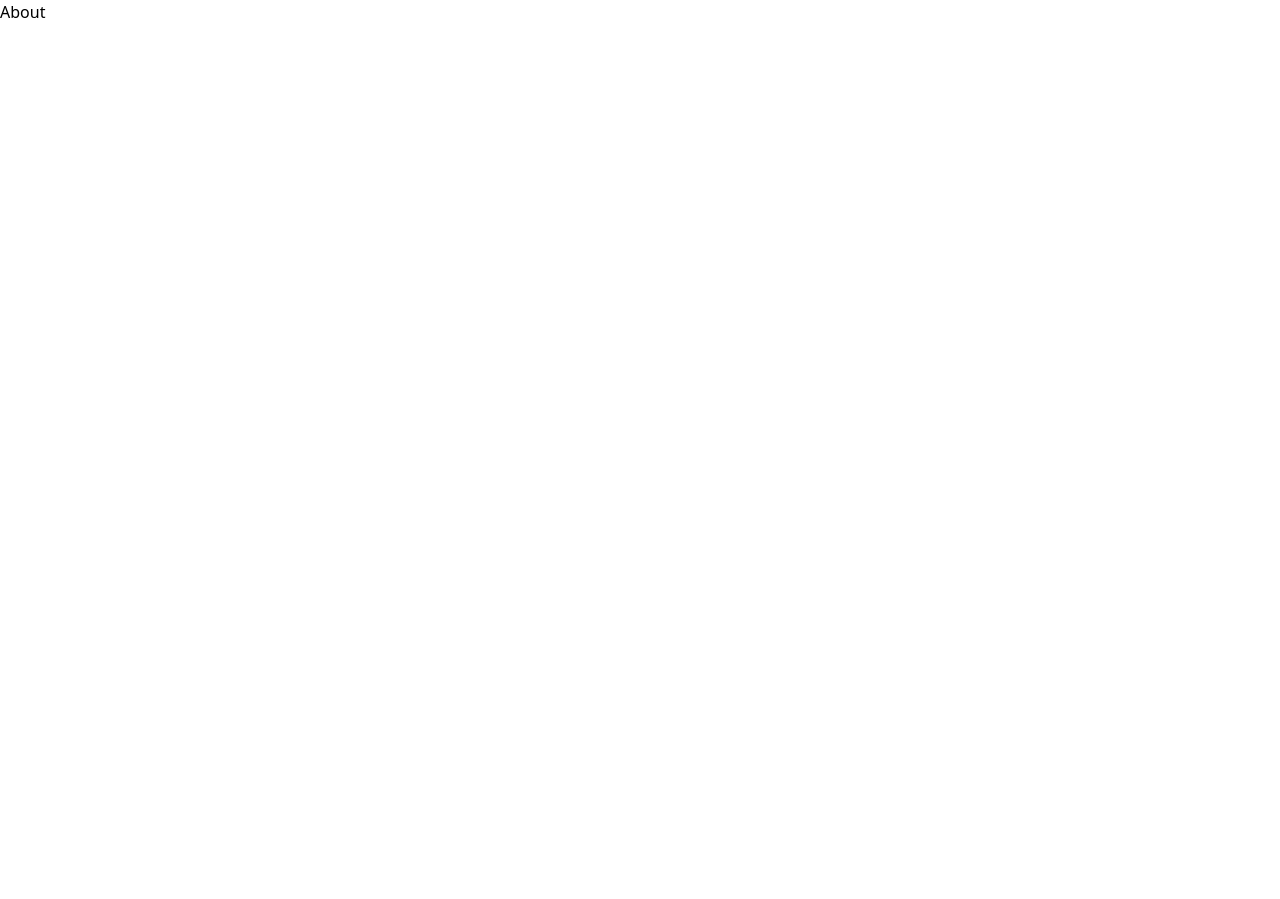
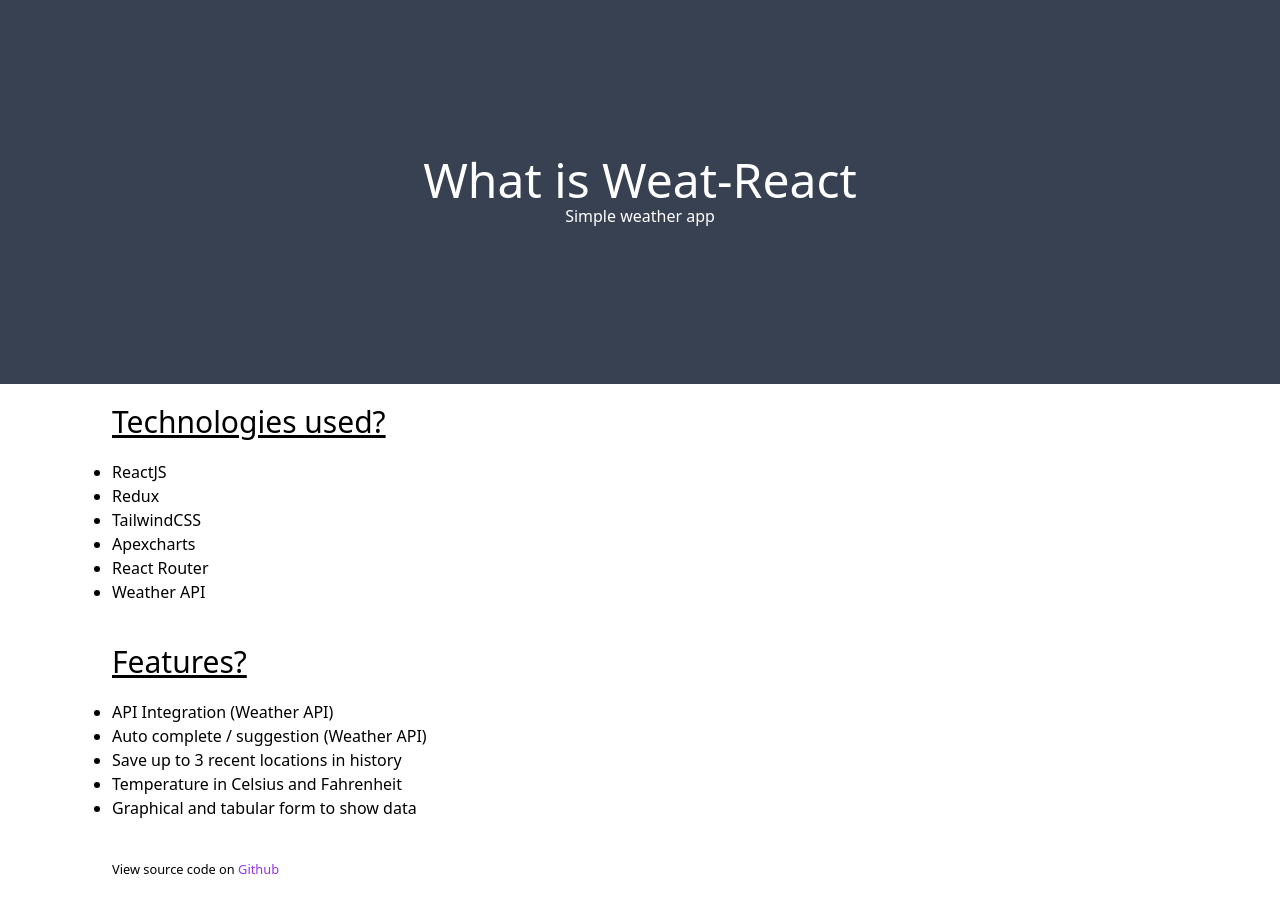
Before and after one commit to Atif-Bashir-1998/Weat-React, a React (Create React App) app: page /about in a window 1280 px wide. Before the commit the page ends 800 px from the top, so only its background shows below. Built offline with nearby package versions, Linux system fonts and the light colour scheme.

Commit message:
About page is ready

```diff
--- a/src/views/About.js
+++ b/src/views/About.js
@@ -2,7 +2,40 @@
 
 function About() {
   return (
-    <div>About</div>
+    <div>
+      <section className='flex flex-col justify-center items-center h-96 bg-gray-700 text-white'>
+        <h1 className='text-3xl md:text-5xl'>What is Weat-React</h1>
+        <h3>Simple weather app</h3>
+      </section>
+
+      <section className='flex flex-col gap-10 px-14 md:px-28 py-5'>
+        <div>
+          <h1 className='text-3xl underline mb-5'>Technologies used?</h1>
+          <ul className='list-disc'>
+            <li>ReactJS</li>
+            <li>Redux</li>
+            <li>TailwindCSS</li>
+            <li>Apexcharts</li>
+            <li>React Router</li>
+            <li>Weather API</li>
+          </ul>
+        </div>
+
+        <div>
+          <h1 className='text-3xl underline mb-5'>Features?</h1>
+          <ul className='list-disc'>
+            <li>API Integration (Weather API)</li>
+            <li>Auto complete / suggestion (Weather API)</li>
+            <li>Save up to 3 recent locations in history</li>
+            <li>Temperature in Celsius and Fahrenheit</li>
+            <li>Graphical and tabular form to show data</li>
+          </ul>
+        </div>
+
+        <small>View source code on <a className='text-purple-600' href='https://github.com/Atif-Bashir-1998/Weat-React' target='_blank'>Github</a></small>
+      </section>
+
+    </div>
   )
 }
 
--- a/src/views/Error.js
+++ b/src/views/Error.js
@@ -1,14 +1,19 @@
-import React from 'react'
-import { Link } from 'react-router-dom'
-import errorImage from './../images/404-bg.jpg'
+import React from "react";
+import { Link } from "react-router-dom";
+import errorImage from "./../images/404-bg.jpg";
 
 export default function Error() {
   return (
-    <div style={{ backgroundImage: `url(${errorImage})`, height: '100vh', backgroundSize: 'cover', backgroundRepeat: 'no-repeat' }}>
-      <div className='flex flex-col items-center justify-center gap-4 h-full bg-black bg-opacity-70'>
-        <h1 className='text-purple-600 font-extrabold text-7xl text-center'>404 Page not found</h1>
-        <Link to='/' className='px-6 py-3 text-3xl bg-purple-600 text-white rounded-md'>Home</Link>
-      </div>
+    <div className="flex flex-col items-center justify-center gap-4 h-screen bg-black bg-opacity-70">
+      <h1 className="text-purple-600 font-extrabold text-3xl md:text-7xl text-center">
+        404 Page not found
+      </h1>
+      <Link
+        to="/"
+        className="px-6 py-3 text-xl md:text-3xl bg-purple-600 text-white rounded-md"
+      >
+        Home
+      </Link>
     </div>
-  )
+  );
 }
```
